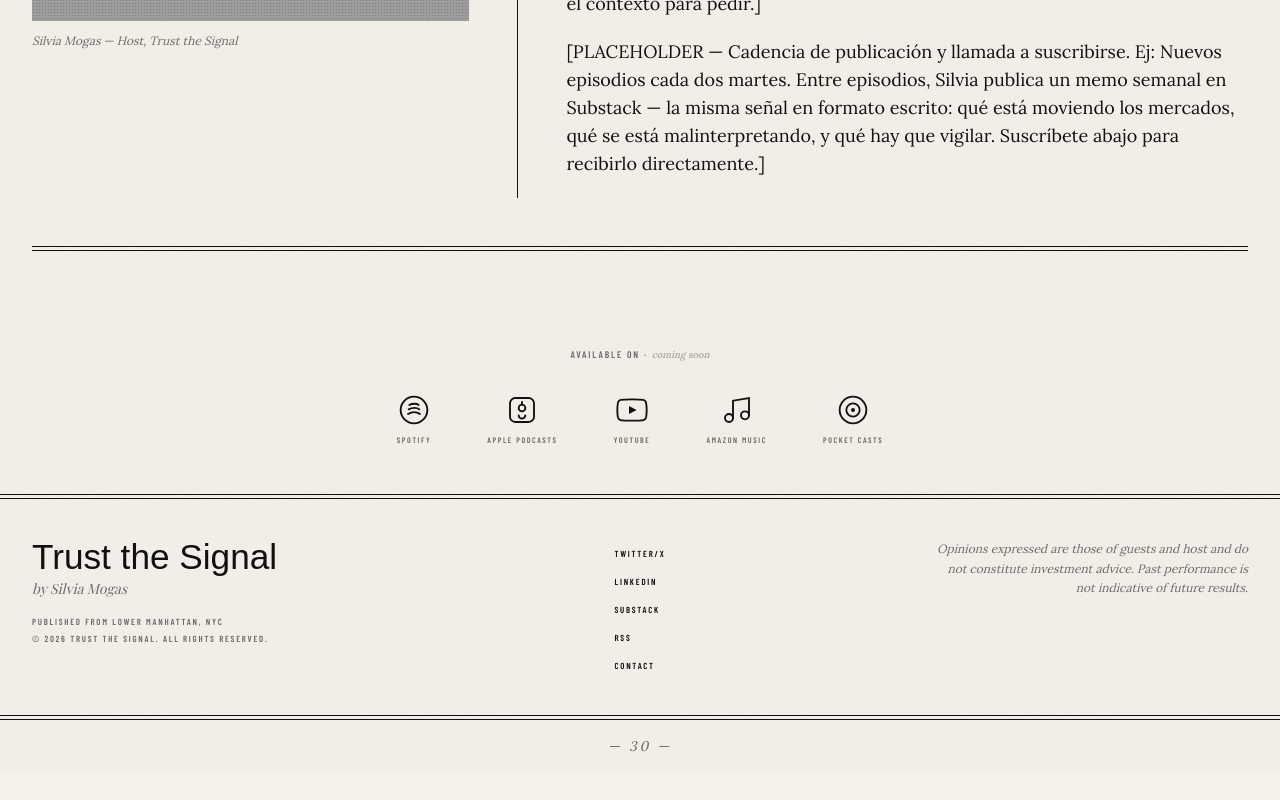
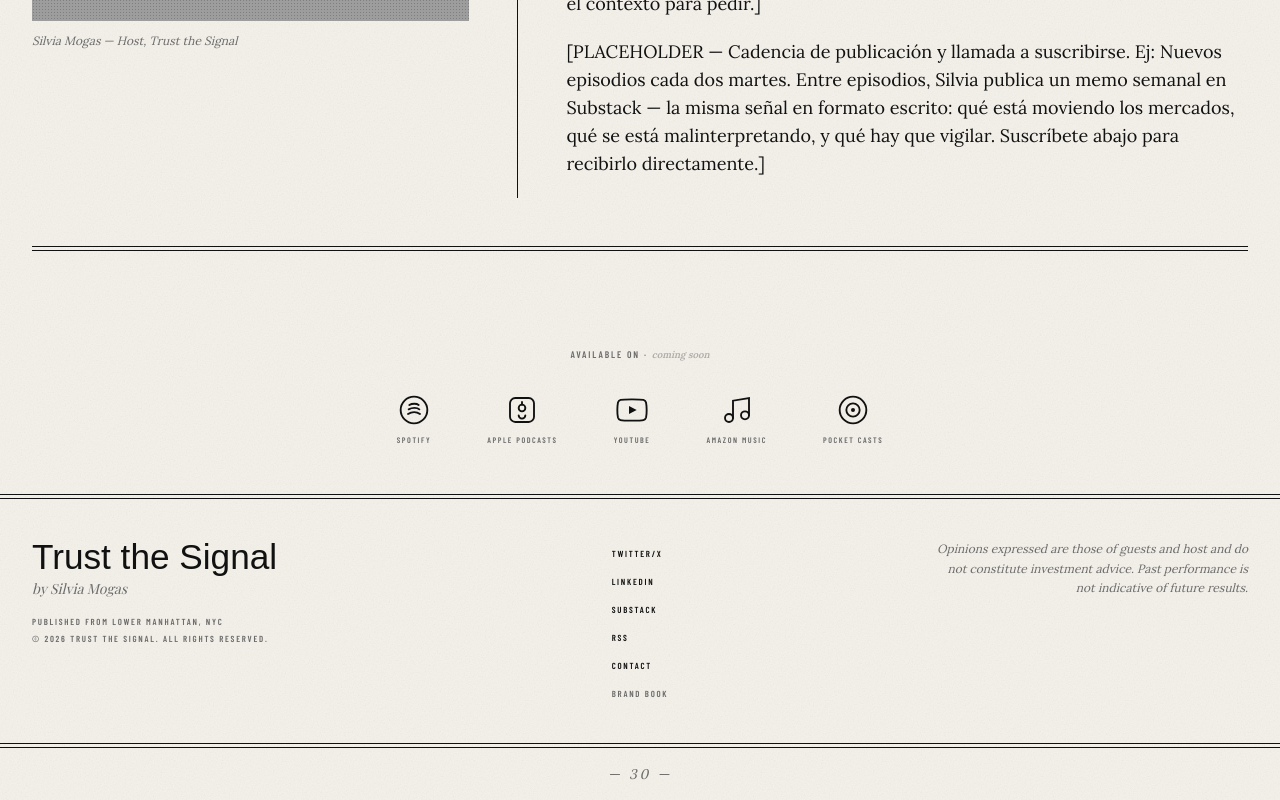
Before and after one commit to SilviaMogas/TrustTheSignal, a Next.js app: page / in a window 1280 px wide. Shown: the part 3973-4773 px from the top of the page. Before the commit the page ends 4745 px from the top, so only its background shows below. Built offline with nearby package versions, Linux system fonts and the light colour scheme; grey boxes are pictures that could not be loaded; a web font is replaced by a local one.

Commit message:
feat: add brand book link to footer nav
https://claude.ai/code/session_01LpnehdpNCPAvDYAq89e749

```diff
--- a/components/Footer.tsx
+++ b/components/Footer.tsx
@@ -53,6 +53,14 @@ export function Footer() {
                     </a>
                   </li>
                 ))}
+                <li>
+                  <a
+                    href="/brand"
+                    className="kicker text-ink-gray text-[0.55rem] hover:text-ink-red transition-colors duration-150 focus-visible:outline-ink-red"
+                  >
+                    BRAND BOOK
+                  </a>
+                </li>
               </ul>
             </nav>
           </div>
```
